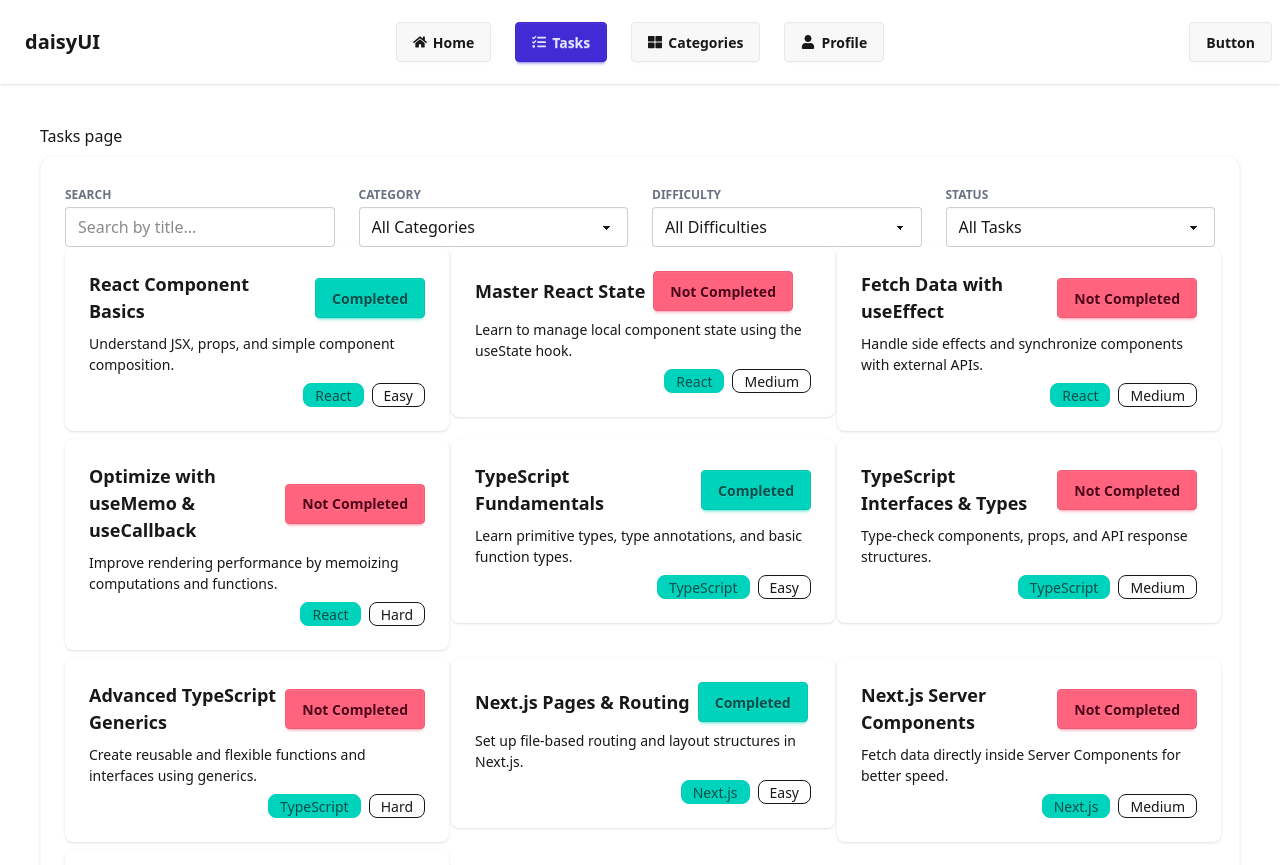
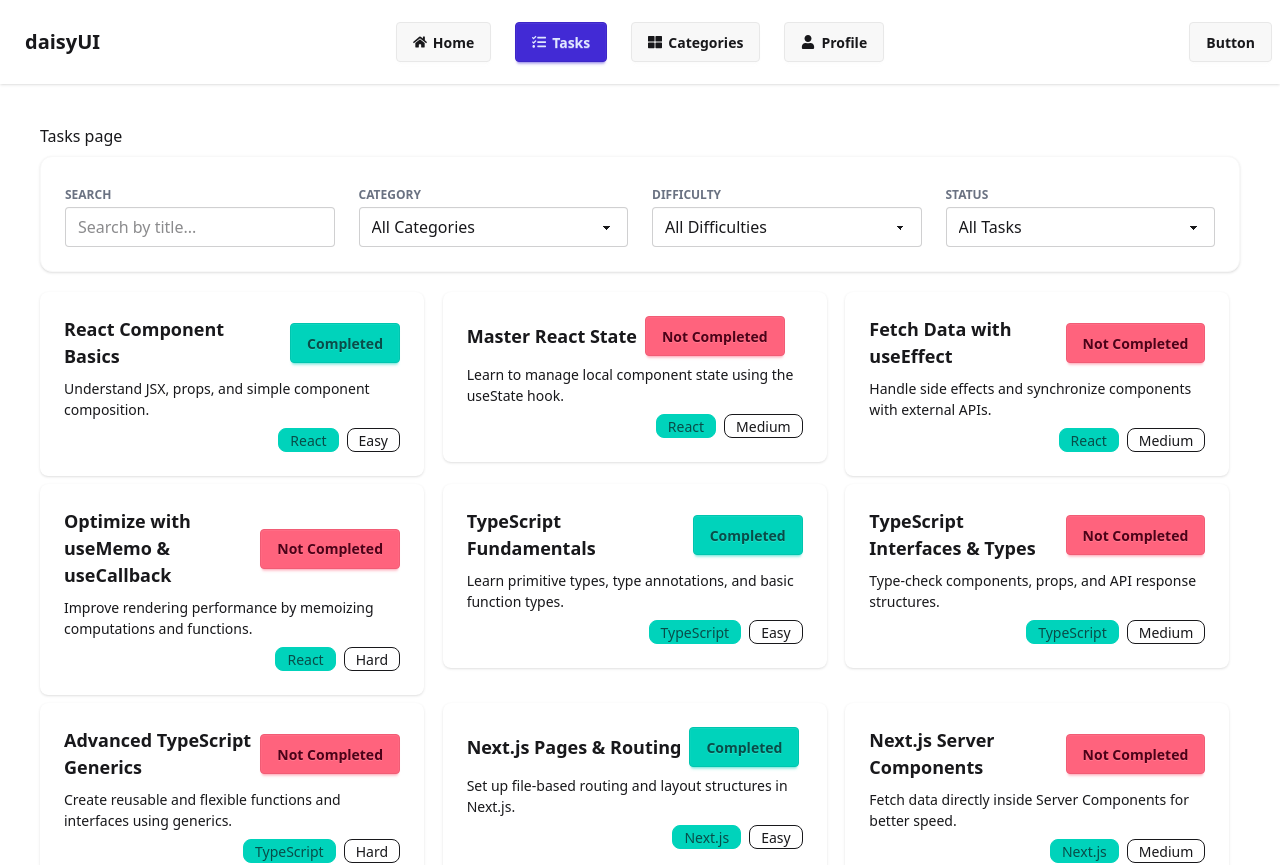
Before and after one commit to Nazmul-vs-code/basics-revising, a Next.js app: page /tasks in a window 1280 px wide. Shown: the top 865 px of the page. Built offline with nearby package versions, Linux system fonts and the light colour scheme.

Commit message:
category filtering was implemented

```diff
--- a/src/app/tasks/page.tsx
+++ b/src/app/tasks/page.tsx
@@ -1,10 +1,10 @@
 import SearchingAndFiltering from '@/components/tasks/SearchingAndFiltering';
-// import TaskCard from '@/components/tasks/TaskCard';
-// import fetchData from '@/lib/api/fetch-data';
+import fetchData from '@/lib/api/fetch-data';
 
 const TaskPage = async ({ searchParams }) => {
+    const params = await searchParams;
 
-
+  const fetchedData = await fetchData('/data/tasks.json');
 
 
 
@@ -12,7 +12,7 @@ const TaskPage = async ({ searchParams }) => {
         <div className='flex flex-col gap-2'>
             Tasks page
 
-            <SearchingAndFiltering searchParams={searchParams} />
+            <SearchingAndFiltering params={params} fetchedData={fetchedData} />
 
 
         </div>
--- a/src/components/tasks/SearchingAndFiltering.tsx
+++ b/src/components/tasks/SearchingAndFiltering.tsx
@@ -1,21 +1,42 @@
-import React from 'react';
+'use client'
+import React, { useState } from 'react';
 import TaskCard from './TaskCard';
-import fetchData from '@/lib/api/fetch-data';
+import { useRouter, useSearchParams } from 'next/navigation';
 
-const SearchingAndFiltering = async ({searchParams}) => {
+const SearchingAndFiltering = ({ params, fetchedData }) => {
+  const router = useRouter()
+  const searchParams = useSearchParams()
 
-  const params = await searchParams;
+  // console.log(router, ' router')
+
   const category = params?.category
+  const [newCategory, setNewCategory] = useState(category)
   // console.log(params , ' param ')
 
 
-  const fetchedData = await fetchData('/data/tasks.json');
+  // Selecting category
+  const handleCategory = (e) => {
+    // console.log(e.target.value , ' e ')
+    const selectedValue = e.target.value
+    setNewCategory(selectedValue)
 
+    const currentParams = new URLSearchParams(searchParams);
+    // console.log(currentParams, ' current params ')
+
+    if (selectedValue) {
+      currentParams.set('category' , selectedValue)
+    } else {
+      currentParams.delete('category')
+    }
+
+    router.push(`?${currentParams.toString()}`)
+
+  }
 
   // filtering
-    const filteredData = category ?
-        fetchedData.filter((task)=> {
-            let filtered = task?.category.toLowerCase() == category.toLowerCase()
+  const filteredData = newCategory ?
+    fetchedData.filter((task) => {
+      let filtered = task?.category.toLowerCase() == newCategory.toLowerCase()
       return filtered
     })
     : fetchedData
@@ -24,6 +45,7 @@ const SearchingAndFiltering = async ({searchParams}) => {
 
 
   return (
+    <div>
       <div className="w-full bg-base-100 p-4 sm:p-6 rounded-xl shadow-sm border border-base-200">
 
 
@@ -46,10 +68,12 @@ const SearchingAndFiltering = async ({searchParams}) => {
             <label className="label text-xs font-semibold text-gray-500 uppercase pb-1">
               Category
             </label>
-          <select className="select select-bordered w-full focus:outline-none focus:border-orange-500 text-sm sm:text-base">
+            <select
+              onChange={handleCategory}
+              className="select select-bordered w-full focus:outline-none focus:border-orange-500 text-sm sm:text-base">
               <option value="">All Categories</option>
-            <option onClick={console.log('React is selected')} value="React">React</option>
-            <option onClick={console.log('Next is selected')} value="Next.js">Next.js</option>
+              <option value="React">React</option>
+              <option value="Next.js">Next.js</option>
               <option value="TypeScript">TypeScript</option>
             </select>
           </div>
@@ -80,9 +104,9 @@ const SearchingAndFiltering = async ({searchParams}) => {
           </div>
 
         </div>
+      </div>
 
-
-      <div className='grid grid-cols-1 md:grid-cols-3 gap-2'>
+      <div className='grid grid-cols-1 md:grid-cols-3 gap-2 my-5'>
 
         {
 
```
Lines whose indentation alone changed are shown as unchanged.
